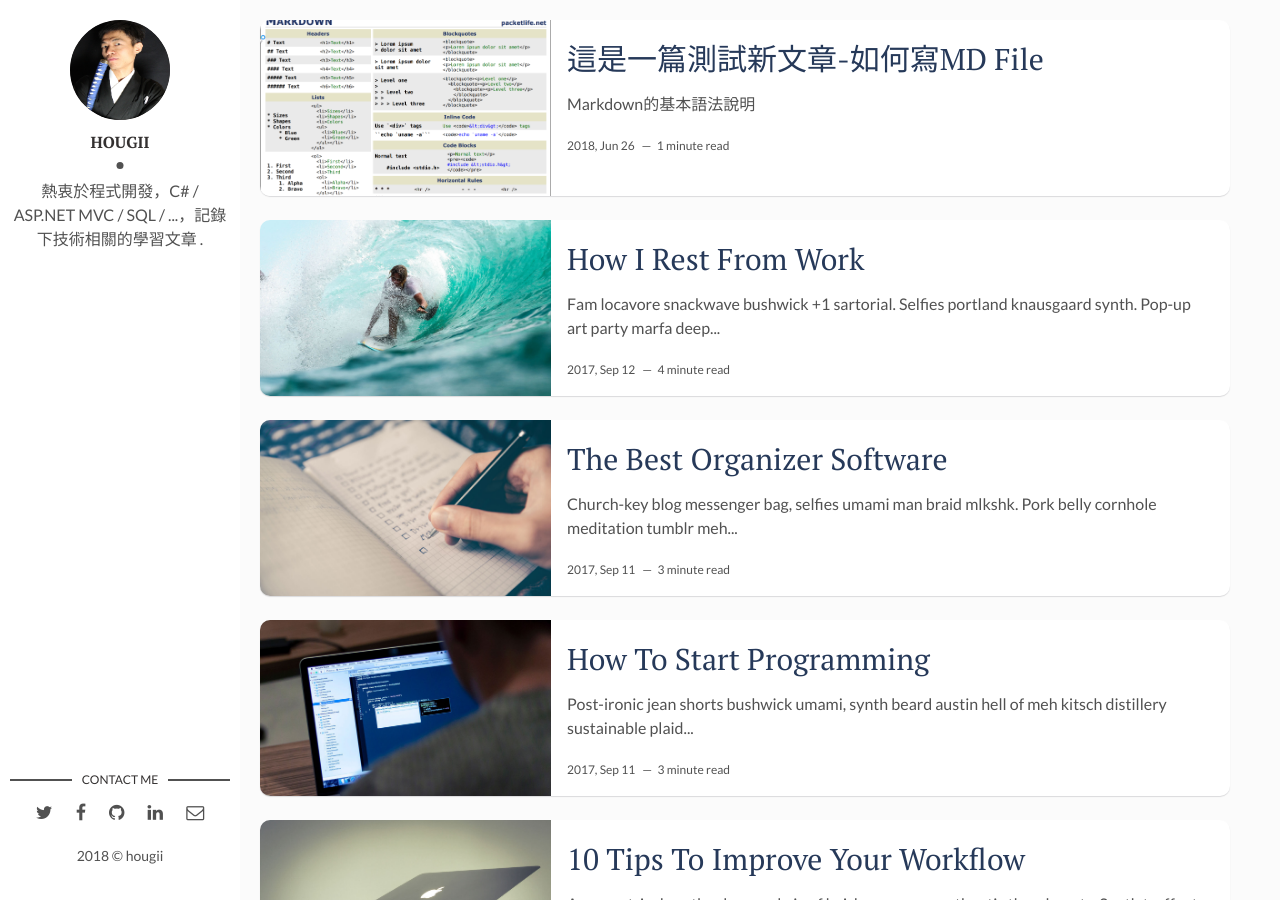
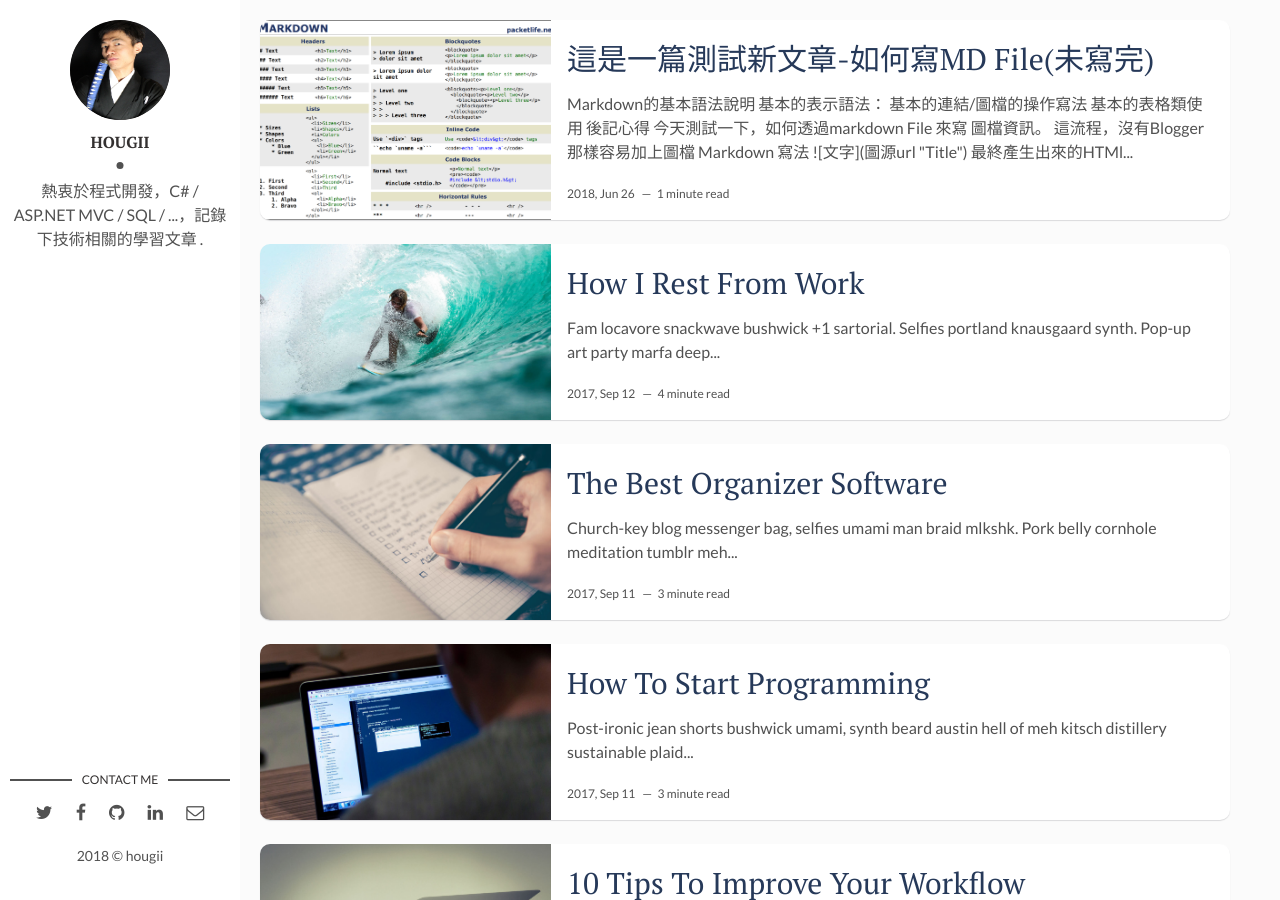
Before and after one commit to hougii/blogger, a Jekyll site: the page built from index.html, in a window 1280 px wide and 900 px high. Built offline with Jekyll 4.4.1, drawn with Linux system fonts in a browser that asks for light colours; the list of posts is cut into pages by our own code.

Commit message:
測試文

````diff
--- a/_posts/2018-06-26-hello-markdown.markdown
+++ b/_posts/2018-06-26-hello-markdown.markdown
@@ -1,19 +1,37 @@
 ---
 layout: post
-title: 這是一篇測試新文章-如何寫MD File
+title: 這是一篇測試新文章-如何寫MD File(未寫完)
 date: 2018/6/26
 description: Markdown file 的基本語法處理. # Add post description (optional)
 img: md-info1.png # Add image post (optional)
-tags: [客製Blog] # add tag
-#網站參數:{{site.baseurl}}/assets/img/
+tags: [客製Blog,未寫完] # add tag
+#網站參數:{{site.baseurl}}
+#圖檔：../assets/img/
+#圖檔：../assets/postimg/
 ---
 
 ## Markdown的基本語法說明
 
-![基本語法]({{site.baseurl}}/assets/img/md-info1.png "基本查詢語法一")
+ 基本的表示語法：
+![基本語法](../assets/img/md-info1.png "基本查詢語法一")
 
+基本的連結/圖檔的操作寫法
+![基本語法](../assets/img/md-info2.png "基本查詢語法二")
 
-![基本語法]({{site.baseurl}}/assets/img/md-info2.png "基本查詢語法一")
+基本的表格類使用
+![基本語法](../assets/img/md-info3.png "基本查詢語法三")
 
+## 後記心得
+今天測試一下，如何透過markdown File 來寫 圖檔資訊。
+這流程，沒有Blogger那樣容易加上圖檔
 
-![基本語法]({{site.baseurl}}/assets/img/md-info3.png "基本查詢語法一")
+Markdown 寫法
+```markdown
+![文字](圖源url "Title")
+```
+最終產生出來的HTMl
+```html
+<img src ="圖源" alt="文字" title="Title">
+```
+
+程式在寫時，還是透過OneNote當作 字典來查詢。
````
